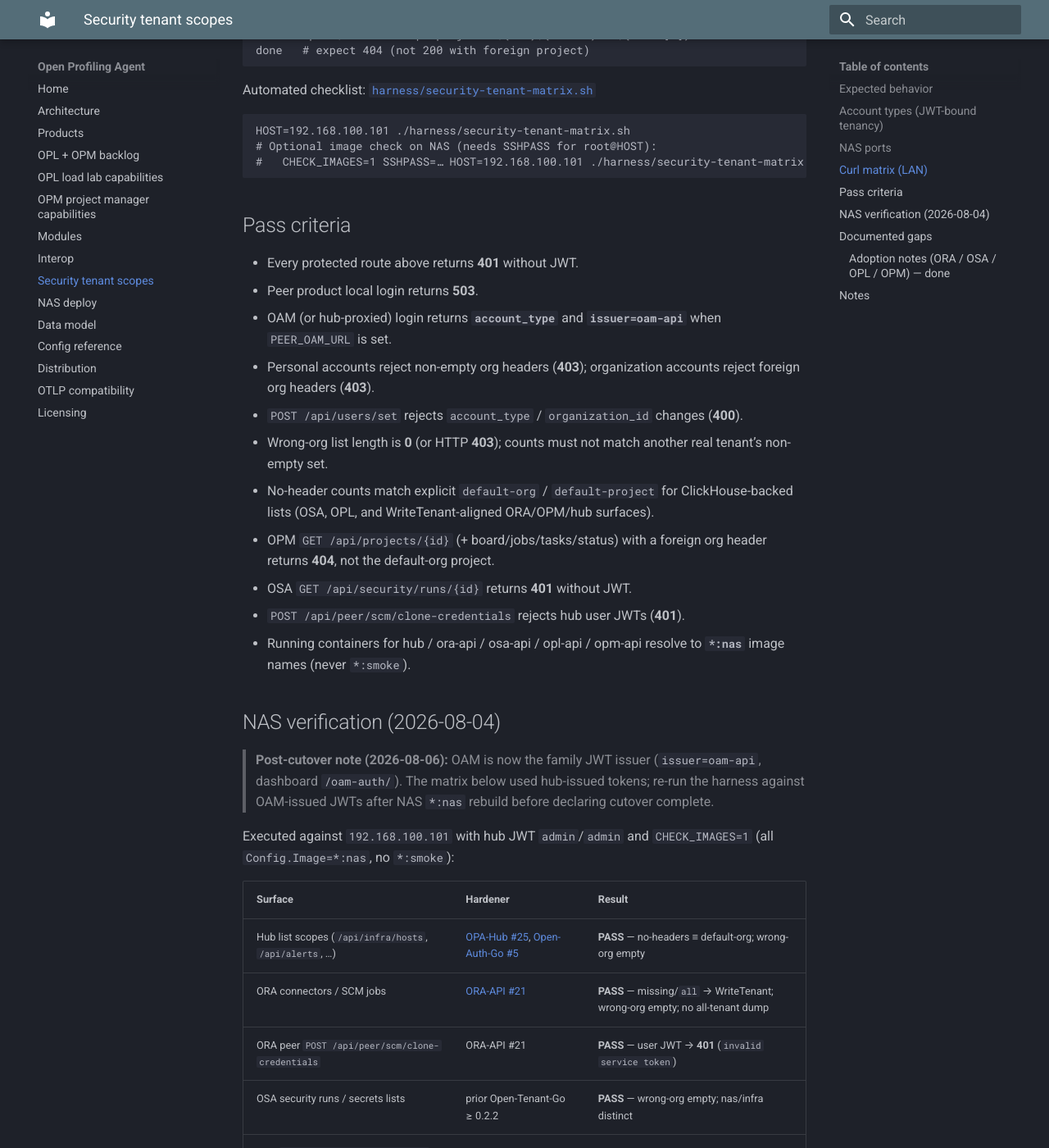
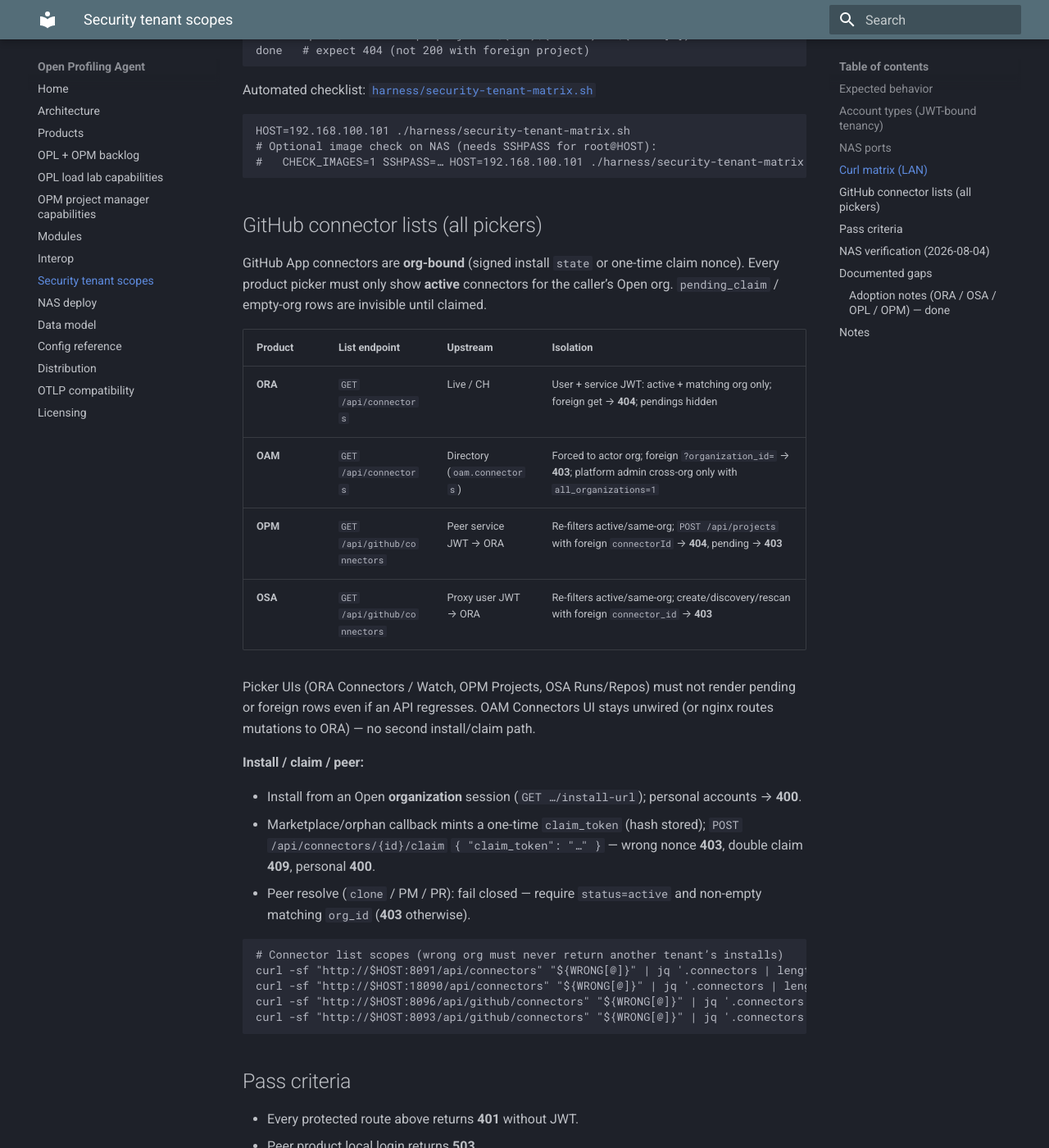
Before and after one commit to TheGrimmChester/OPA-Stack, an MkDocs documentation site: the page built from docs/security-tenant-scopes.md, in a window 1280 px wide and 1400 px high, scrolled down 3775 px. Shown: the whole window at 82% size. Built offline with MkDocs 1.6.1 and Material for MkDocs 9.7.7, drawn with Linux system fonts in a browser that asks for light colours; some of the changed text lies outside the part shown.

Commit message:
Docs: connector tenancy matrix across ORA OAM OPM OSA pickers

````diff
--- a/docs/security-tenant-scopes.md
+++ b/docs/security-tenant-scopes.md
@@ -148,6 +148,33 @@
 #   CHECK_IMAGES=1 SSHPASS=… HOST=192.168.100.101 ./harness/security-tenant-matrix.sh
 ```
 
+## GitHub connector lists (all pickers)
+
+GitHub App connectors are **org-bound** (signed install `state` or one-time claim nonce). Every product picker must only show **active** connectors for the caller’s Open org. `pending_claim` / empty-org rows are invisible until claimed.
+
+| Product | List endpoint | Upstream | Isolation |
+|---------|---------------|----------|-----------|
+| **ORA** | `GET /api/connectors` | Live / CH | User + service JWT: active + matching org only; foreign get → **404**; pendings hidden |
+| **OAM** | `GET /api/connectors` | Directory (`oam.connectors`) | Forced to actor org; foreign `?organization_id=` → **403**; platform admin cross-org only with `all_organizations=1` |
+| **OPM** | `GET /api/github/connectors` | Peer service JWT → ORA | Re-filters active/same-org; `POST /api/projects` with foreign `connectorId` → **404**, pending → **403** |
+| **OSA** | `GET /api/github/connectors` | Proxy user JWT → ORA | Re-filters active/same-org; create/discovery/rescan with foreign `connector_id` → **403** |
+
+Picker UIs (ORA Connectors / Watch, OPM Projects, OSA Runs/Repos) must not render pending or foreign rows even if an API regresses. OAM Connectors UI stays unwired (or nginx routes mutations to ORA) — no second install/claim path.
+
+**Install / claim / peer:**
+
+- Install from an Open **organization** session (`GET …/install-url`); personal accounts → **400**.
+- Marketplace/orphan callback mints a one-time `claim_token` (hash stored); `POST /api/connectors/{id}/claim` `{ "claim_token": "…" }` — wrong nonce **403**, double claim **409**, personal **400**.
+- Peer resolve (`clone` / PM / PR): fail closed — require `status=active` and non-empty matching `org_id` (**403** otherwise).
+
+```bash
+# Connector list scopes (wrong org must never return another tenant’s installs)
+curl -sf "http://$HOST:8091/api/connectors" "${WRONG[@]}" | jq '.connectors | length'   # 0
+curl -sf "http://$HOST:18090/api/connectors" "${WRONG[@]}" | jq '.connectors | length'  # 0 or 403
+curl -sf "http://$HOST:8096/api/github/connectors" "${WRONG[@]}" | jq '.connectors | length'  # 0
+curl -sf "http://$HOST:8093/api/github/connectors" "${WRONG[@]}" | jq '.connectors | length'  # 0
+```
+
 ## Pass criteria
 
 - Every protected route above returns **401** without JWT.
@@ -160,6 +187,7 @@
 - OPM `GET /api/projects/{id}` (+ board/jobs/tasks/status) with a foreign org header returns **404**, not the default-org project.
 - OSA `GET /api/security/runs/{id}` returns **401** without JWT.
 - `POST /api/peer/scm/clone-credentials` rejects hub user JWTs (**401**).
+- Connector lists (ORA / OAM / OPM / OSA) never return another org’s installs; OAM bare admin GET is not an unfiltered dump.
 - Running containers for hub / ora-api / osa-api / opl-api / opm-api resolve to **`*:nas`** image names (never `*:smoke`).
 
 ## NAS verification (2026-08-04)
@@ -186,6 +214,7 @@
 
 - **Per-user project ACLs (hub + peers + Open-Auth-Go):** JWT `project_ids` allowlist. Hub middleware and product `Gate.Middleware` (`AuthMiddleware`) call `EnforceProjectACL` after `ApplyUserTenantHeaders`. Role `admin` sees all org projects; lab seed `admin`/`admin` stays unbound. No second membership store — hub-minted claims only.
 - Prefer always sending concrete `X-Organization-ID` / `X-Project-ID` from dashboards and scripts.
+- **Webhook-only orphan installs:** an install that arrives only via GitHub webhook (no browser callback) may create `pending_claim` **without** a one-time `claim_token` in a redirect. Those rows stay invisible until a callback/claim path issues a nonce — operators must re-run install-from-Open or use a future admin reclaim flow.
 
 ### Adoption notes (ORA / OSA / OPL / OPM) — done
 
````
Also changed, not shown: docs/interop.md (+15 -2 lines).
